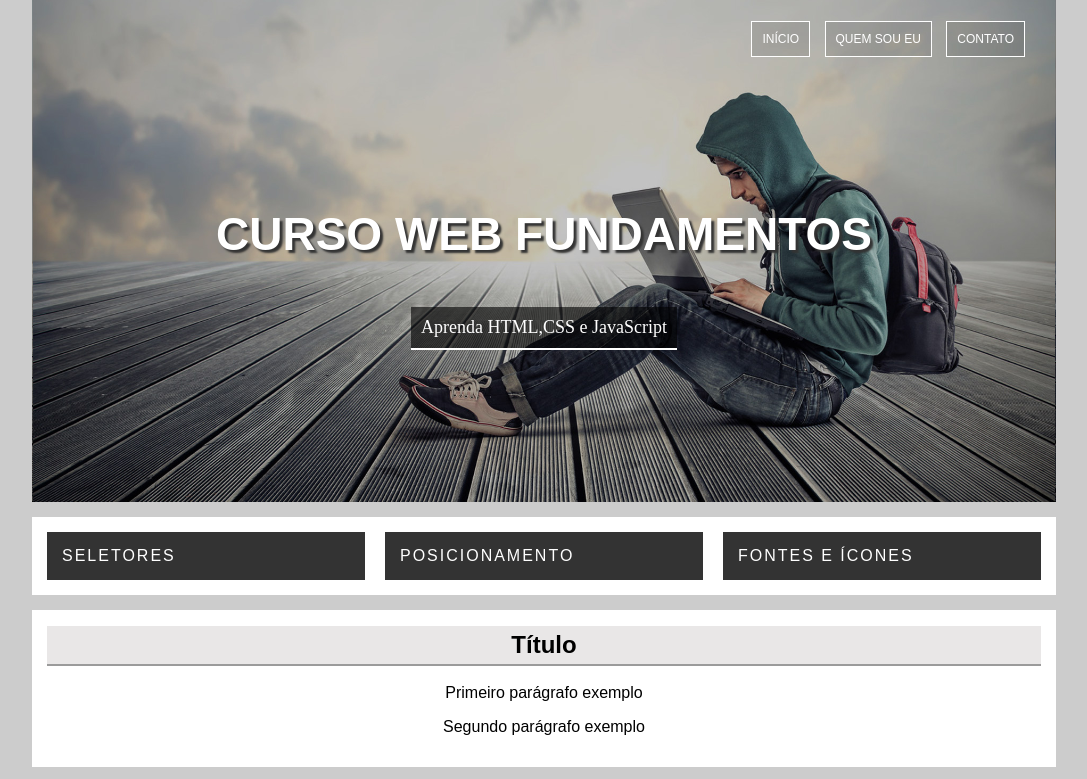
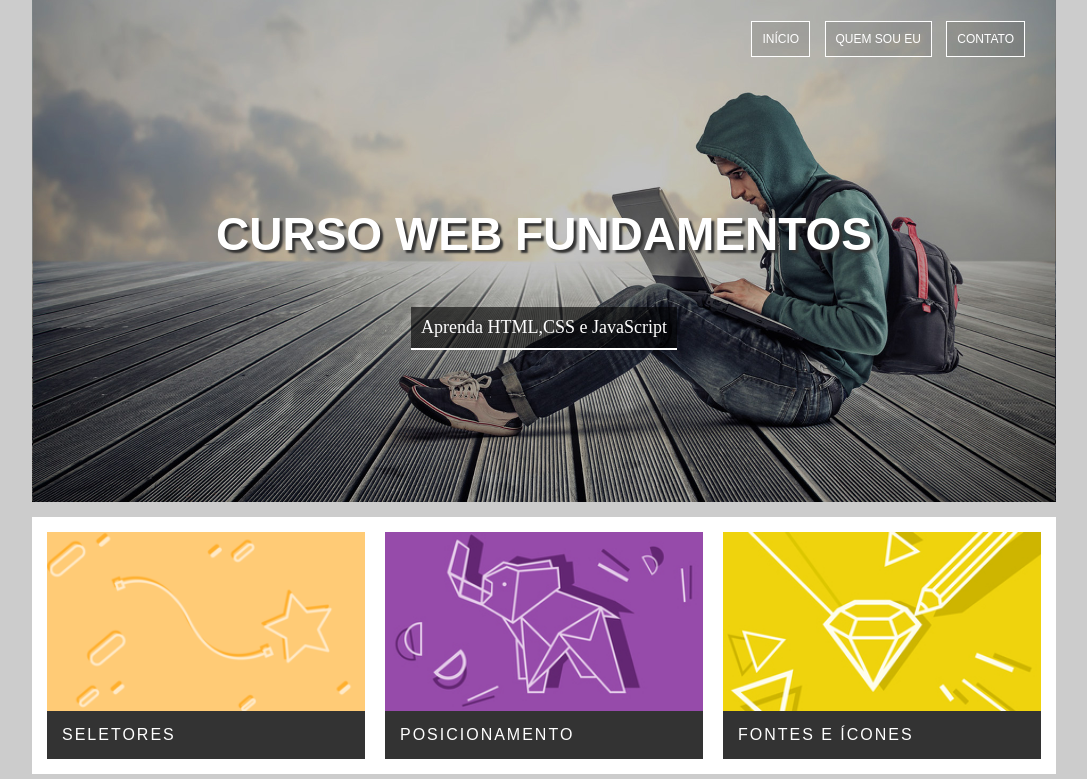
Before and after one commit to AlanRodriguesPrimo/PrimeiroProjetoWeb, a plain HTML site: page First Web Project/index.html in a window 1280 px wide. Shown: the top 779 px of the page, without its empty margins (96-1183 px from the left). Drawn offline with Linux system fonts and the light colour scheme; files that its build step writes are made by us from their sources; files whose address does not match are found by name.

Commit message:
Corrigindo

```diff
--- a/First Web Project/index.html
+++ b/First Web Project/index.html
@@ -7,7 +7,7 @@
     <meta name="author" content="Alan Rodrigues">
     <meta name="description" content="Aprendendo Sessões">
     <meta name="keywords" content="HTML5, CSS3, ProjetoParaPratica">
-    <link rel="stylesheet" type="text/css" href="../Projeto1/css/style.css">
+    <link rel="stylesheet" type="text/css" href="css/style.css">
     <title>Projeto1</title>
 </head>
 <body>
@@ -15,7 +15,7 @@
 <header class="hero">
 <nav>
     <ul>
-        <li><a href="../Projeto1/index.html">Início</a></li>
+        <li><a href="index.html">Início</a></li>
         <li><a href="#">Quem sou eu</a></li>
         <li><a href="#">Contato</a></li>
     </ul>
@@ -28,15 +28,15 @@
 <main>
     <section class="content-section">
         <div class="card card-1">
-            <img src="../Projeto1/img/card_01.png" alt="">
+            <img src="img/card_01.png" alt="">
             <p>Seletores</p>
         </div>
         <div class="card card-2">
-            <img src="../Projeto1/img/card_02.jpg" alt="">
+            <img src="img/card_02.jpg" alt="">
             <p>Posicionamento</p>
         </div>
         <div class="card card-3">
-            <img src="../Projeto1/img/card_03.jpg" alt="">
+            <img src="img/card_03.jpg" alt="">
             <p>Fontes e Ícones</p>
         </div>
     </section>
```
Also changed, not shown: First Web Project/img/bg-1.jpg (deleted), First Web Project/img/bg-2.jpg (deleted), First Web Project/img/bg-4.jpg (deleted), First Web Project/img/card_04.jpg (deleted), First Web Project/img/card_05.jpg (deleted).
